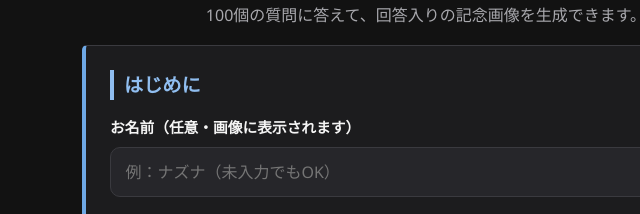
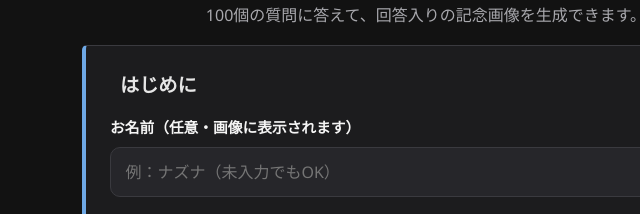
Before and after one commit to Nazuna-umanoma/Nazuna-umanoma.github.io, a plain HTML site: page question100/index.html in a window 1280 px wide. Shown: the part 202-416 px from the top of the page, 214-854 px from the left. Drawn offline with Linux system fonts and the dark colour scheme.

Commit message:
color test

```diff
--- a/question100/question100.css
+++ b/question100/question100.css
@@ -18,8 +18,8 @@
 @media (prefers-color-scheme: dark) {
   :root {
     --accent: #6ea8e5;
-    --accent-heading: #90bef0;
-    --header-hover: #6ea8e5;
+    --accent-heading: #f0f8ff
+    --header-hover: #3b6ea5;
     --hero-color: #90bef0;
     --badge-bg: rgba(110, 168, 229, 0.16);
     --btn-primary: #4a83be;
```
